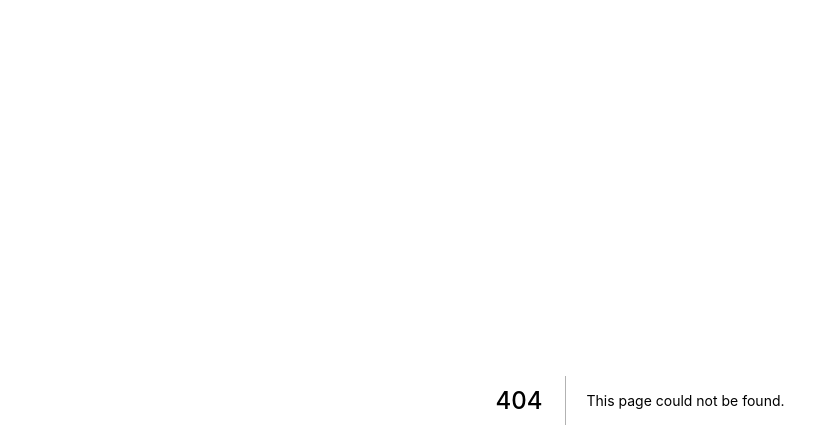
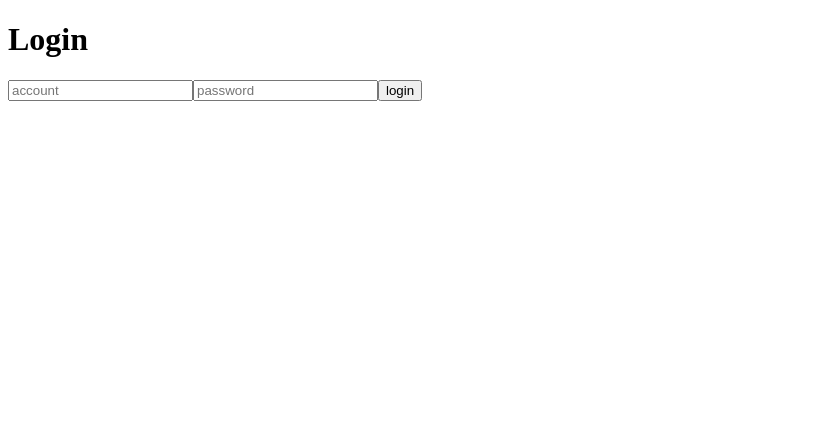
Before and after one commit to jeanycyang/dockerized-nextjs, a Next.js app: page /login in a window 1280 px wide. Before the commit this address had no page. Shown: the top 448 px of the page, without its empty margins (0-839 px from the left). Built offline with nearby package versions, Linux system fonts and the light colour scheme.

Commit message:
add: use custom server (express 4)
ref: https://github.com/zeit/next.js/tree/master/examples/custom-server-express

```diff
--- a/package.json
+++ b/package.json
@@ -4,9 +4,9 @@
   "description": "",
   "main": "index.js",
   "scripts": {
-    "start": "next start -p 4000",
+    "start": "NODE_ENV=production node server.js",
     "build": "next build",
-    "dev": "next -p 4000",
+    "dev": "node server.js",
     "test": "mocha"
   },
   "keywords": [
--- /dev/null
+++ b/pages/login.js
@@ -0,0 +1,10 @@
+export default () => (
+  <div>
+    <h1>Login</h1>
+    <form>
+      <input id="login-account" type="text" placeholder="account" />
+      <input id="login-password" type="password" placeholder="password" />
+      <input id="login-submit" type="submit" value="login" />
+    </form>
+  </div>
+)
```
Also changed, not shown: index.js (deleted, +0 -12 lines), server.js (added, +21 -0 lines).
